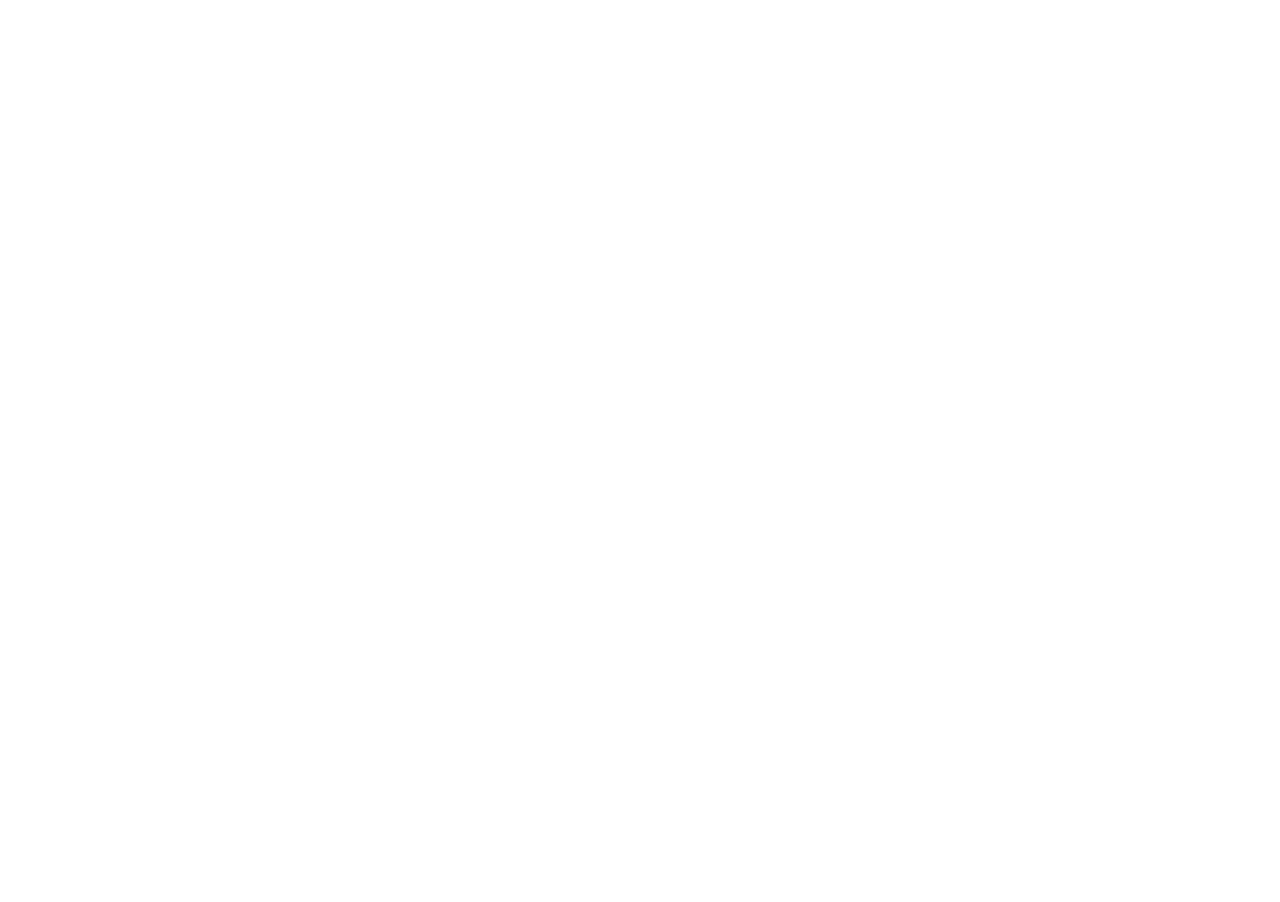
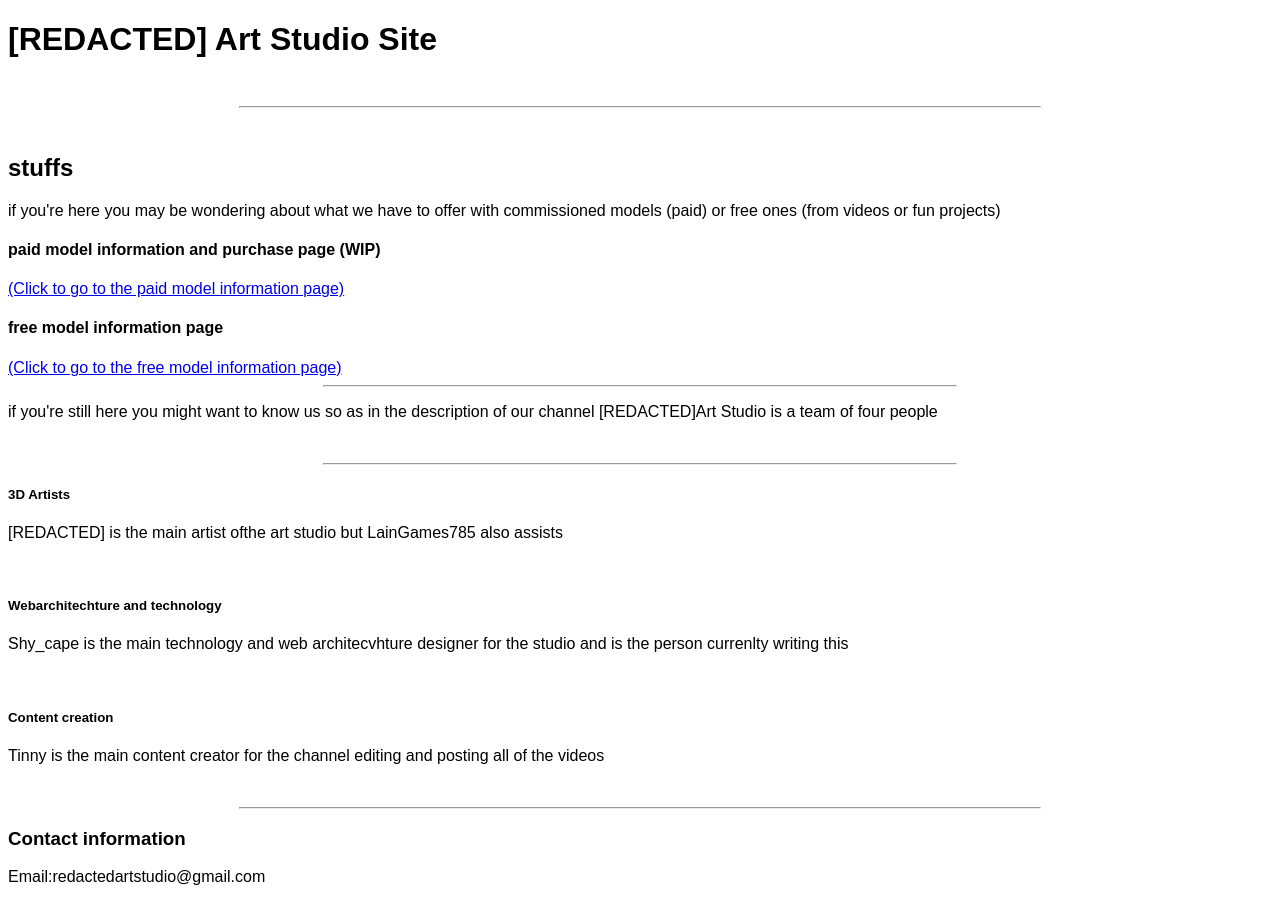
Before and after one commit to ShyCape/-REDACTED-Art-Studio-Website, a plain HTML site: page index.html in a window 1280 px wide. Before the commit the page ends 800 px from the top, so only its background shows below. Drawn offline with Linux system fonts and the light colour scheme.

Commit message:
fix blank

```diff
--- a/index.html
+++ b/index.html
@@ -4,8 +4,51 @@
     <meta charset="UTF-8">
     <meta name="viewport" content="width=device-width, initial-scale=1.0">
     <title>[REDACTED] Art Studio</title>
+    <style>
+        body {
+            font-family: Arial, sans-serif;
+        }
+	.short-line {
+            width: 50%;
+        }
+        .long-line {
+            width: 800px;
+        }
+    </style>
 </head>
 <body>
 
+	<h1>[REDACTED] Art Studio Site</h1>
+	<br>
+	<hr class="long-line">
+	<br>
+	<h2>stuffs</h2>
+	<p>if you're here you may be wondering about what we have to offer with commissioned models (paid) or free ones (from videos or fun projects)</p>
+	<h4>paid model information and purchase page (WIP)</h4>
+	<a href="PaidModelInfo.html">(Click to go to the paid model information page)</a>
+	<h4>free model information page</h4>
+	<a href="FreeModelInfo.html">(Click to go to the free model information page)</a>
+	<hr class="short-line">
+	<p>if you're still here you might want to know us so as in the description of our channel [REDACTED]Art Studio is a team of four people </p>
+	<br>
+	<hr class="short-line">
+	<h5>3D Artists </h5>
+	<p>[REDACTED] is the main artist ofthe art studio but LainGames785 also assists</p>
+	<br>
+	<h5> Webarchitechture and technology</h5>
+	<p>Shy_cape is the main technology and web architecvhture designer for the studio and is the person currenlty writing this</p>
+	<br>
+	<h5> Content creation </h5>
+	<p>Tinny is the main content creator for the channel editing and posting all of the videos</p>
+	<br>
+	<hr class="long-line">
+	<h3>Contact information</h3>
+	<p>Email:redactedartstudio@gmail.com</p>
+
+
+
+
+
+
 </body>
 </html>
```
